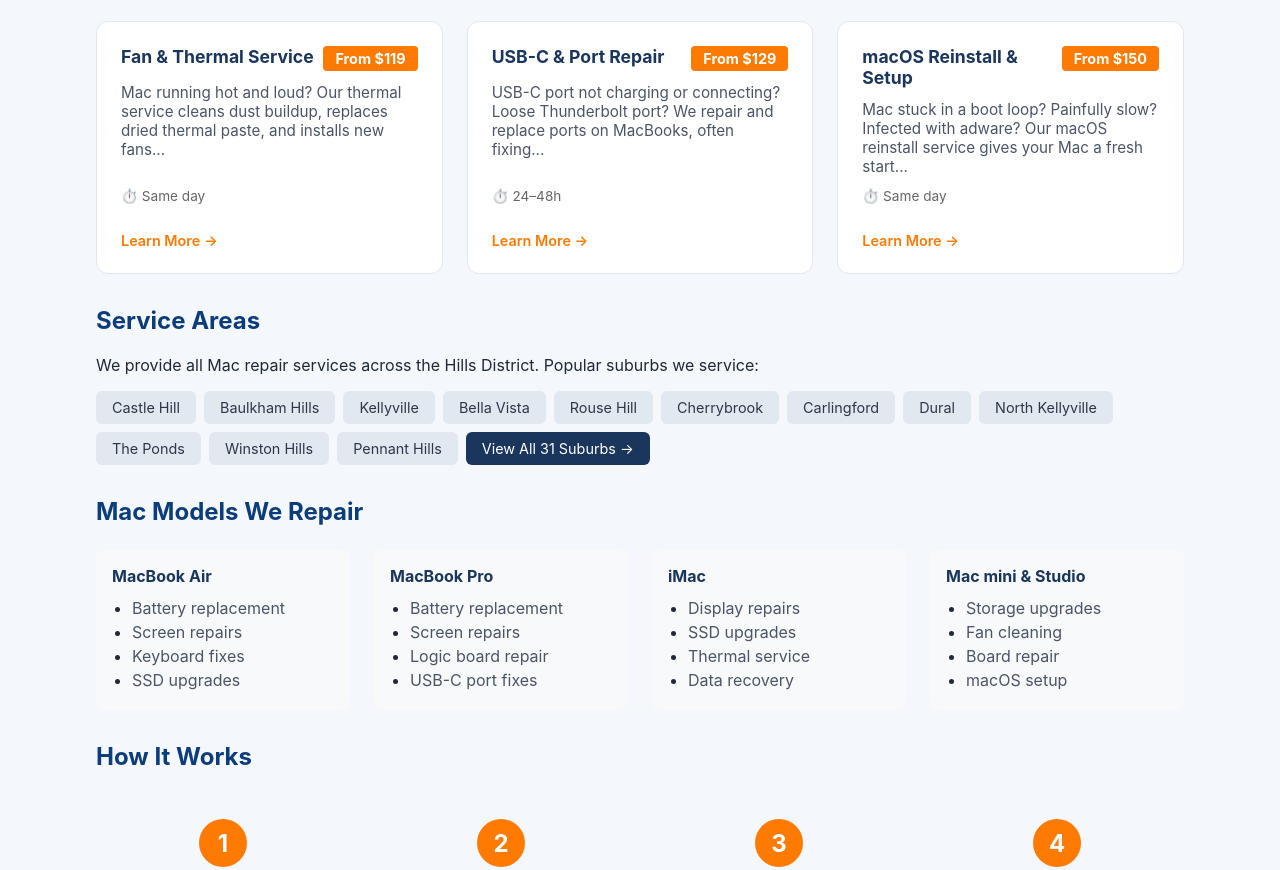
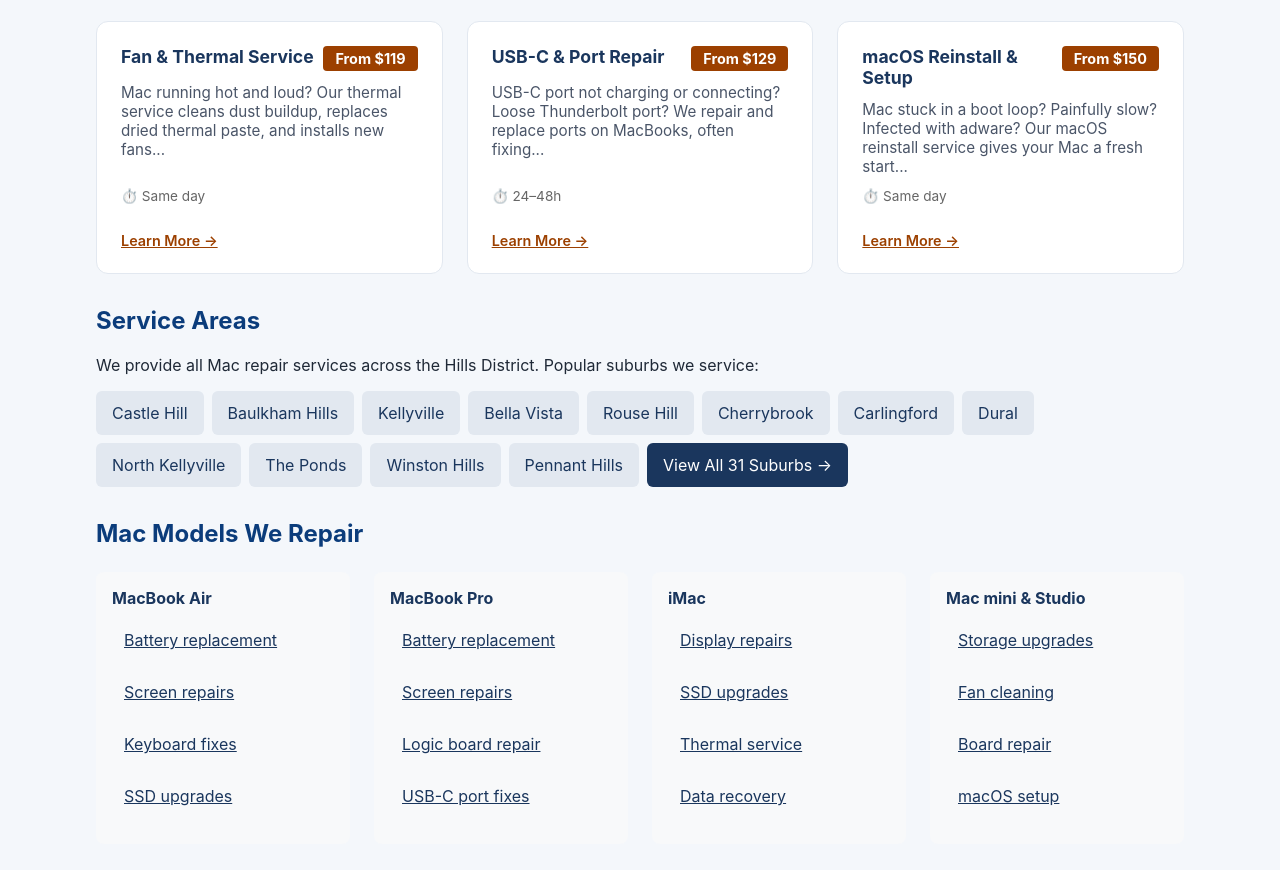
Before and after one commit to Dombarth/Dombarth-hills-mac-repair-site, an Eleventy site: page src/services-index.njk in a window 1280 px wide. Shown: the part 1059-1929 px from the top of the page. Built offline with nearby package versions, Linux system fonts and the light colour scheme; Eleventy itself is replaced by a stand-in of ours; files that its build step writes are made by us from their sources.

Commit message:
Update services-index.njk

```diff
--- a/src/services-index.njk
+++ b/src/services-index.njk
@@ -201,7 +201,7 @@
   font-size: 1.1rem;
 }
 .service-price {
-  background: #FF7A00;
+  background: #9c4000;
   color: white;
   padding: 0.25rem 0.75rem;
   border-radius: 4px;
@@ -230,9 +230,10 @@
   margin-bottom: 0.25rem;
 }
 .learn-more {
-  color: #FF7A00;
+  color: #9c4000;
   font-weight: 600;
   font-size: 0.9rem;
+  text-decoration: underline;
 }
 .suburb-grid-compact {
   display: flex;
@@ -241,12 +242,15 @@
   margin: 1rem 0 2rem;
 }
 .suburb-grid-compact a {
-  padding: 0.5rem 1rem;
+  padding: 12px 16px;
   background: #e2e8f0;
   border-radius: 6px;
   text-decoration: none;
-  color: #2d3748;
-  font-size: 0.9rem;
+  color: #1a365d;
+  font-size: 1rem;
+  min-height: 44px;
+  display: inline-flex;
+  align-items: center;
 }
 .suburb-grid-compact a:hover {
   background: #cbd5e0;
@@ -273,17 +277,23 @@
 }
 .model-category ul {
   margin: 0;
-  padding-left: 1.25rem;
+  padding-left: 0;
+  list-style: none;
 }
 .model-category li {
-  margin-bottom: 0.25rem;
+  margin-bottom: 0.5rem;
 }
 .model-category a {
-  color: #4a5568;
-  text-decoration: none;
+  color: #1a365d;
+  text-decoration: underline;
+  display: block;
+  padding: 10px 12px;
+  min-height: 44px;
+  border-radius: 4px;
 }
 .model-category a:hover {
-  color: #FF7A00;
+  background: #e2e8f0;
+  color: #9c4000;
 }
 .process-steps {
   display: grid;
@@ -301,7 +311,7 @@
   justify-content: center;
   width: 48px;
   height: 48px;
-  background: #FF7A00;
+  background: #9c4000;
   color: white;
   border-radius: 50%;
   font-size: 1.5rem;
```
